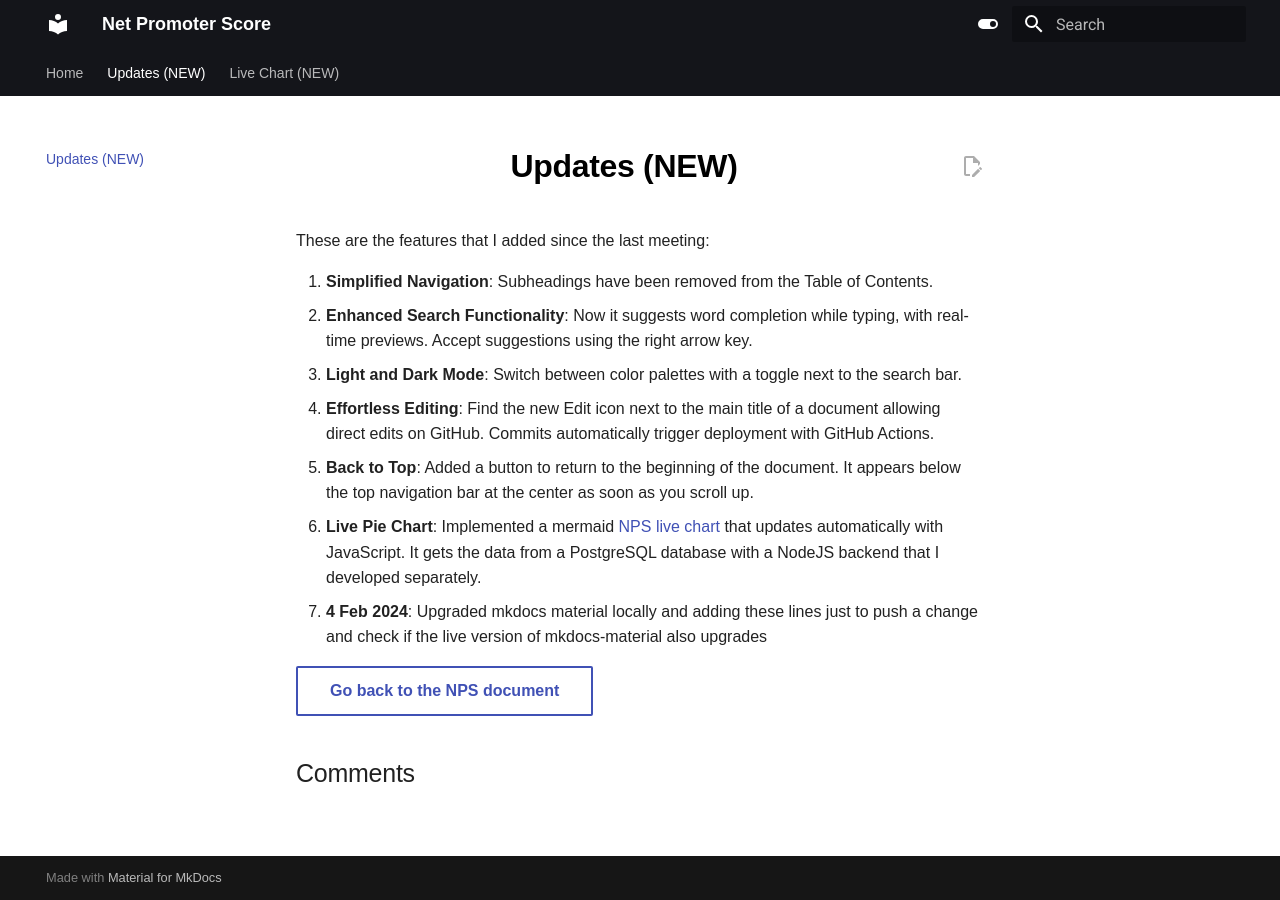
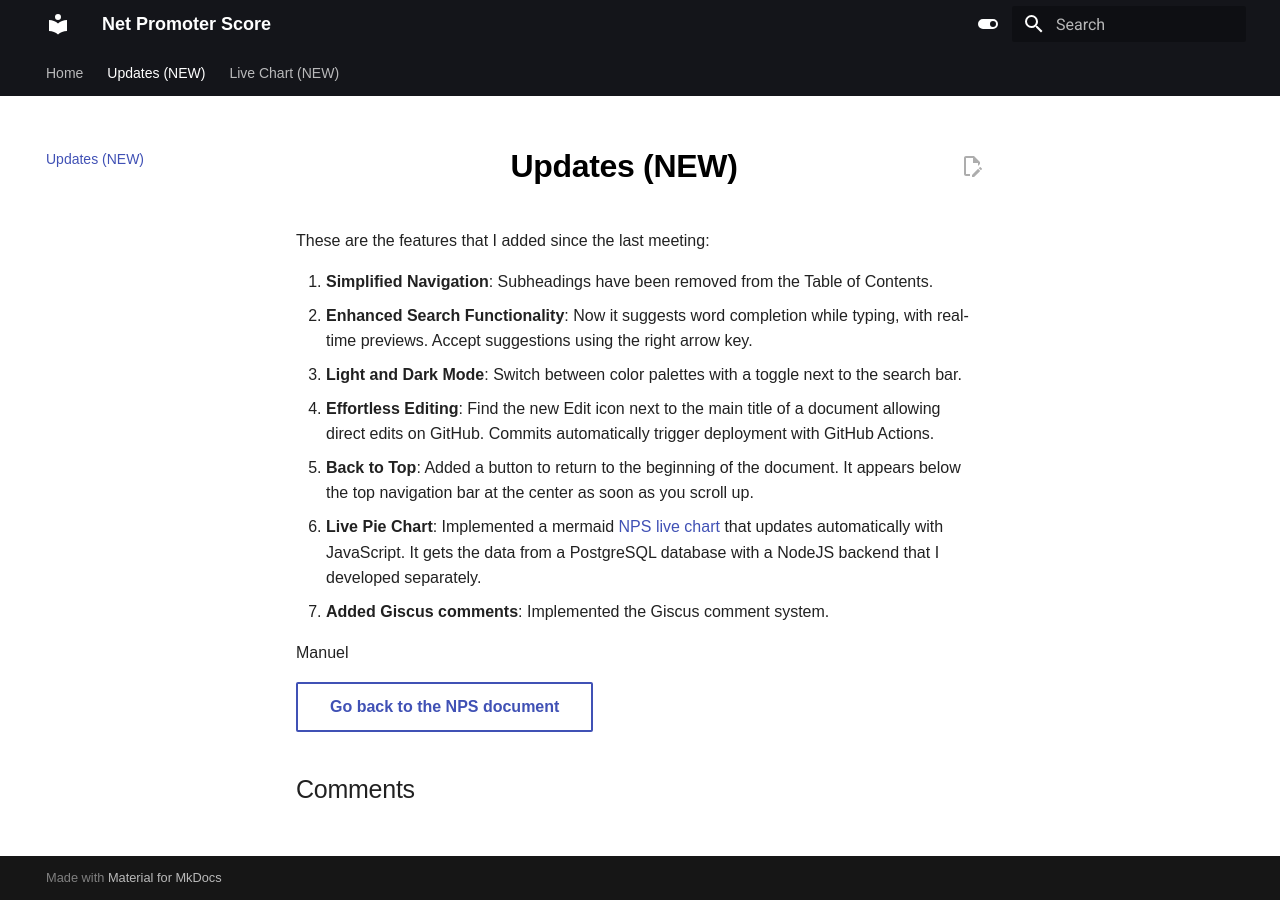
Before and after one commit to manutechwriter/npstest, an MkDocs documentation site: the page built from docs/updates.md, in a window 1280 px wide. Built offline with MkDocs 1.6.1 and Material for MkDocs 9.7.7, drawn with Linux system fonts in a browser that asks for light colours; comment, search, counter and statistics services are not loaded.

```diff
--- a/docs/updates.md
+++ b/docs/updates.md
@@ -12,7 +12,10 @@ These are the features that I added since the last meeting:
 4. **Effortless Editing**: Find the new Edit icon next to the main title of a document allowing direct edits on GitHub. Commits automatically trigger deployment with GitHub Actions.
 5. **Back to Top**: Added a button to return to the beginning of the document. It appears below the top navigation bar at the center as soon as you scroll up.
 6. **Live Pie Chart**: Implemented a mermaid [NPS live chart](https://manutechwriter.github.io/npstest/live-chart/) that updates automatically with JavaScript. It gets the data from a PostgreSQL database with a NodeJS backend that I developed separately.
-7. **4 Feb 2024**: Upgraded mkdocs material locally and adding these lines just to push a change and check if the live version of mkdocs-material also upgrades
+7. **Added Giscus comments**: Implemented the Giscus comment system.
 
+<!--intro-start-->
+Manuel
+<!--intro-end-->
 
 [Go back to the NPS document](https://manutechwriter.github.io/npstest/){ .md-button }
```
Also changed, not shown: docs/live-chart.md (+6 -0 lines), 1 other file.
